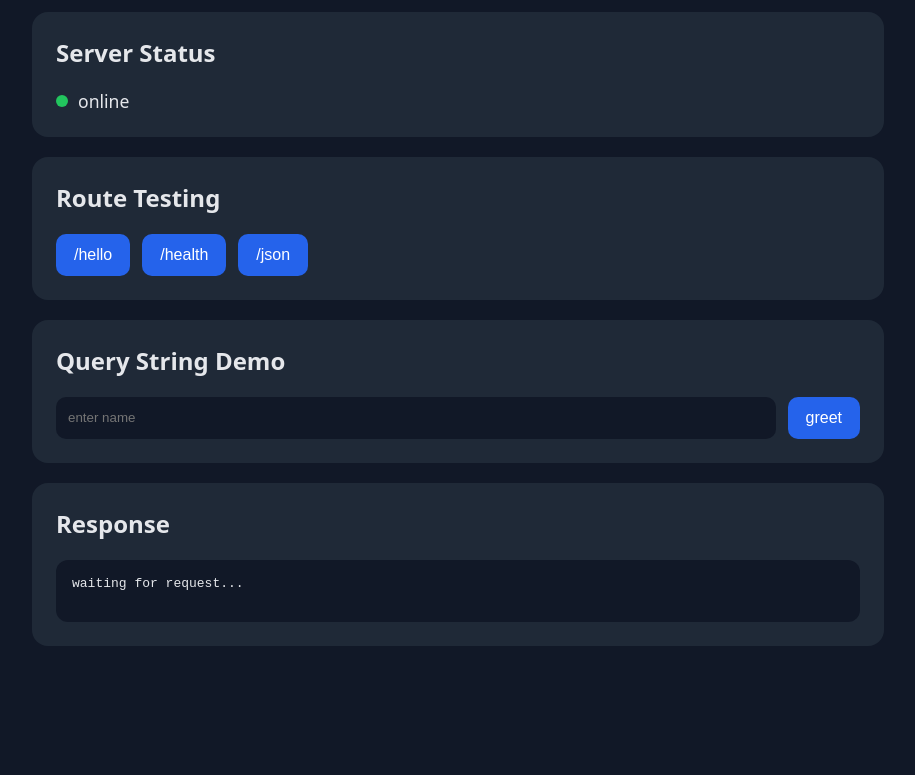
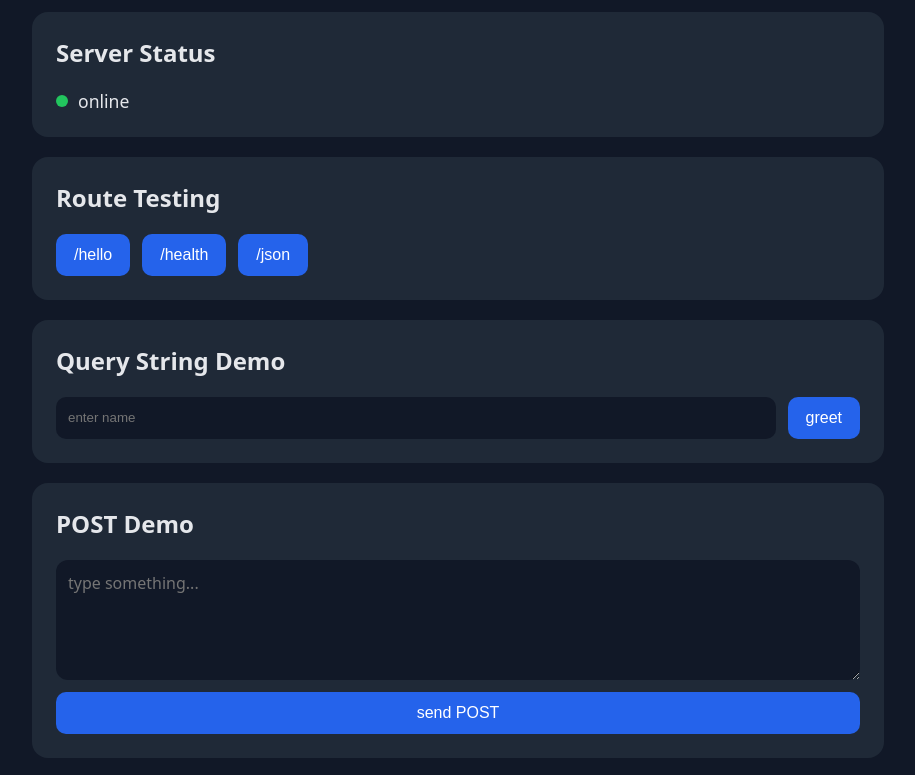
Before and after one commit to LeylinFeyler/HTTP-server, a plain HTML site: page static/index.html in a window 1280 px wide. Shown: the part 169-944 px from the top of the page, without its empty margins (182-1097 px from the left). Before the commit the page ends 883 px from the top, so only its background shows below. Drawn offline with Linux system fonts and the light colour scheme.

Commit message:
add frontend POST request demo

```diff
--- a/static/css/style.css
+++ b/static/css/style.css
@@ -113,3 +113,20 @@ pre {
     overflow-x: auto;
     white-space: pre-wrap;
 }
+
+.post-demo {
+    display: flex;
+    flex-direction: column;
+    gap: 12px;
+}
+
+textarea {
+    min-height: 120px;
+    resize: vertical;
+    padding: 12px;
+    border: none;
+    border-radius: 12px;
+    background: #111827;
+    color: white;
+    font: inherit;
+}
--- a/static/index.html
+++ b/static/index.html
@@ -87,6 +87,22 @@
 
         <section class="card">
 
+            <h2>POST Demo</h2>
+
+            <div class="post-demo">
+
+                <textarea id="postInput" placeholder="type something..."></textarea>
+
+                <button onclick="sendPost()">
+                    send POST
+                </button>
+
+            </div>
+
+        </section>
+
+        <section class="card">
+
             <h2>Response</h2>
 
             <pre id="responseBox">
--- a/static/js/app.js
+++ b/static/js/app.js
@@ -28,3 +28,22 @@ async function greet() {
 function setResponse(text) {
     document.getElementById("responseBox").textContent = text;
 }
+
+async function sendPost() {
+    const input = document.getElementById("postInput");
+    const body = input.value;
+    try {
+        const response = await fetch("/echo",
+            {
+                method: "POST",
+                headers: { "Content-Type": "text/plain" },
+                body: body
+            }
+        );
+        const text = await response.text();
+        setResponse(text);
+    } catch (error) {
+        console.error(error);
+        setResponse("request failed");
+    }
+}
```
